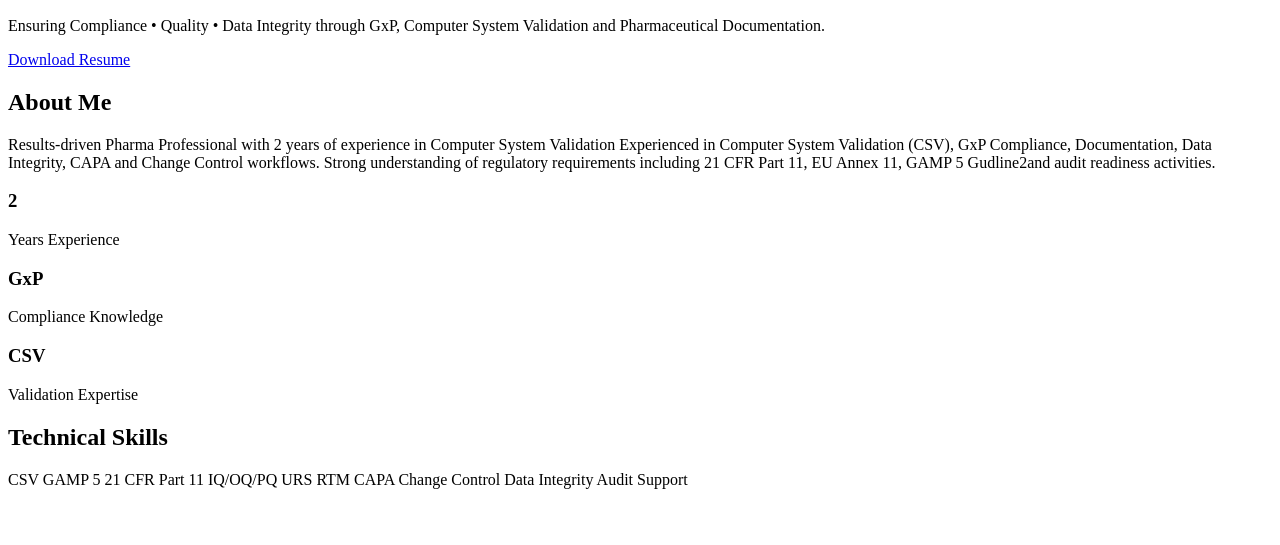
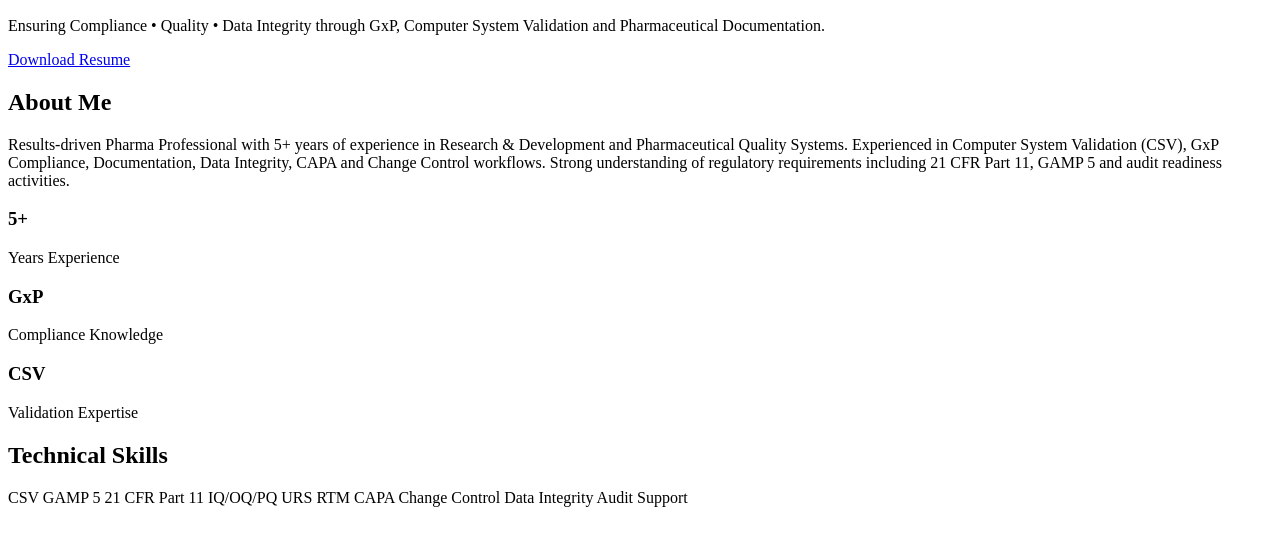
Before and after one commit to BhagyashriPatil-1911/BhagyashriPatil-1911.github.io, a plain HTML site: page index.html in a window 1280 px wide. Shown: the part 97-642 px from the top of the page. Drawn offline with Linux system fonts and the light colour scheme.

Commit message:
Update index.html

```diff
--- a/index.html
+++ b/index.html
@@ -40,20 +40,21 @@
     <h2>About Me</h2>
 
     <p>
-        Results-driven Pharma Professional with 2 years of experience in
-        Computer System Validation
+        Results-driven Pharma Professional with 5+ years of experience in
+        Research & Development and Pharmaceutical Quality Systems.
+
         Experienced in Computer System Validation (CSV), GxP Compliance,
         Documentation, Data Integrity, CAPA and Change Control workflows.
 
         Strong understanding of regulatory requirements including
-        21 CFR Part 11, EU Annex 11, GAMP 5 Gudline2and audit readiness activities.
+        21 CFR Part 11, GAMP 5 and audit readiness activities.
     </p>
 
 
     <div class="stats">
 
         <div>
-            <h3>2</h3>
+            <h3>5+</h3>
             <p>Years Experience</p>
         </div>
 
```
